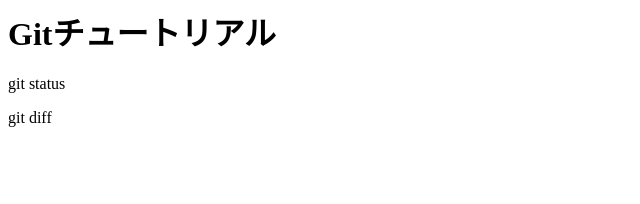
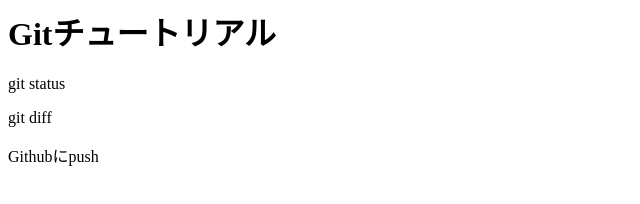
Before and after one commit to ryoichikawa1202/git_tutorial, a plain HTML site: page index.html in a window 1280 px wide. Shown: the whole page, without its empty margins (0-640 px from the left). Drawn offline with Linux system fonts and the light colour scheme.

Commit message:
Githubにpushを追記

```diff
--- a/index.html
+++ b/index.html
@@ -1,3 +1,4 @@
 <h1>Gitチュートリアル</h1>
 <p>git status</p>
 <p>git diff</p>
+<p>Githubにpush</p>
```
